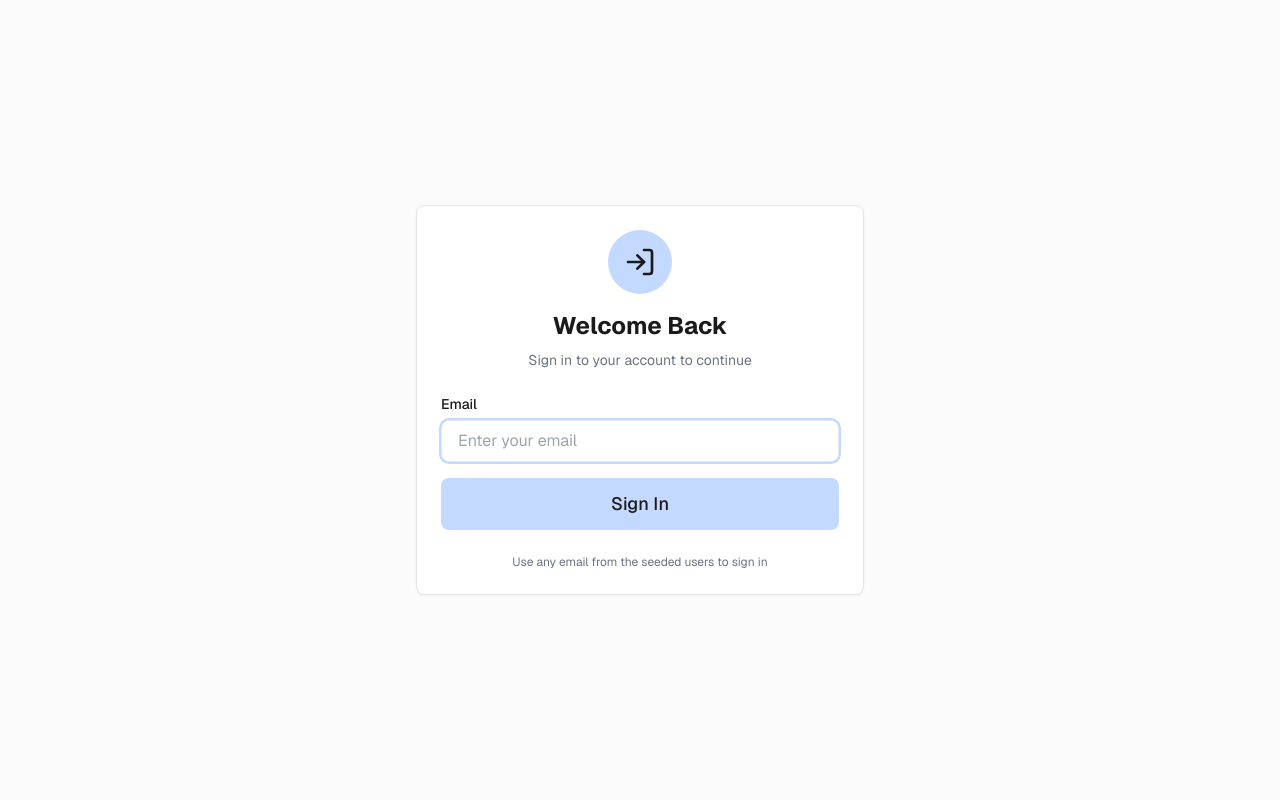
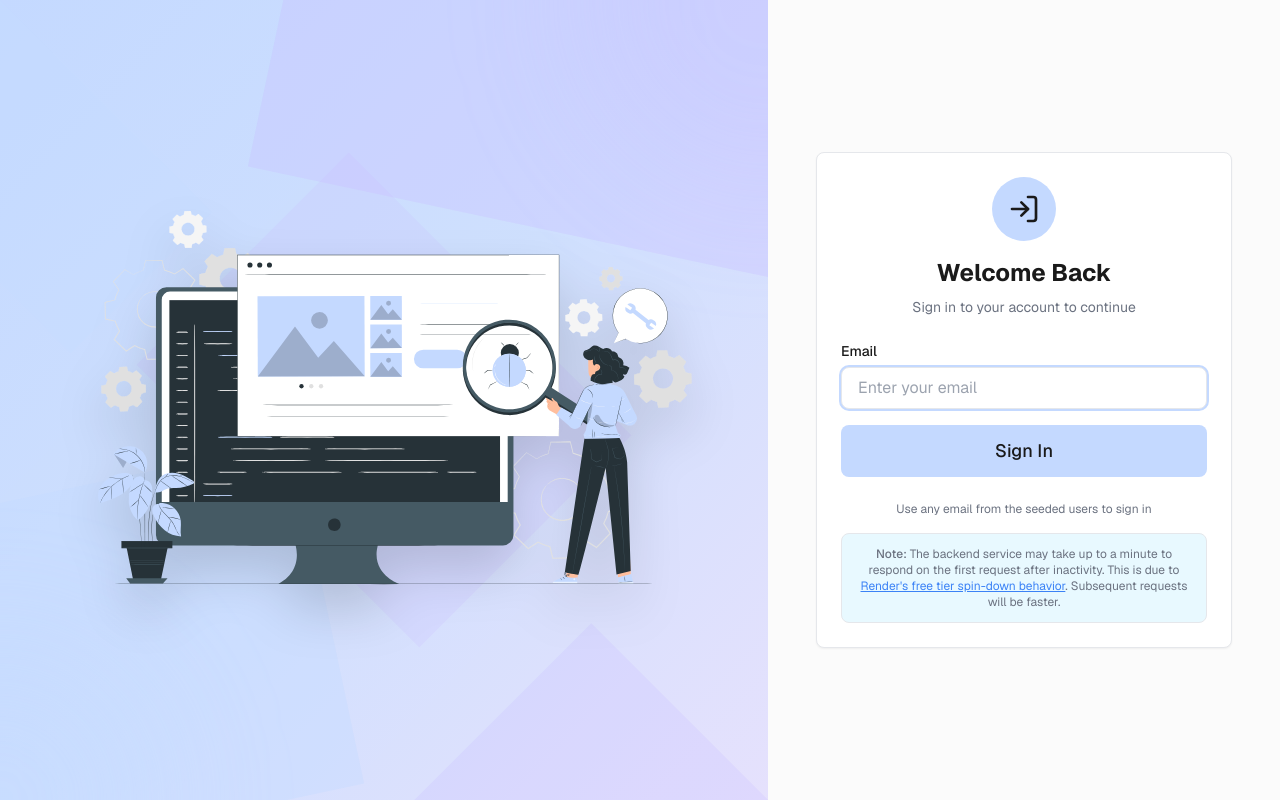
Before and after one commit to syedhisham/bxtrack-issue-tracker-client, a Next.js app: page /sign-in in a window 1280 px wide. Built offline with nearby package versions, Linux system fonts and the light colour scheme; no server answers.

Commit message:
feat: enhance NotFound and SignIn pages with illustration components for improved user experience

```diff
--- a/app/(auth)/sign-in/page.tsx
+++ b/app/(auth)/sign-in/page.tsx
@@ -7,6 +7,7 @@ import { useAuthStore } from "@/store/authStore";
 import { Button } from "@/components/ui/Button";
 import { Input } from "@/components/ui/Input";
 import { Card } from "@/components/ui/Card";
+import { IllustrationContainer } from "@/components/ui/IllustrationContainer";
 
 export default function SignInPage() {
   const [email, setEmail] = useState("");
@@ -54,7 +55,12 @@ export default function SignInPage() {
   };
 
   return (
-    <div className="min-h-screen flex items-center justify-center bg-background px-4">
+    <div className="min-h-screen flex bg-background">
+      {/* Image Section - Hidden on mobile, visible on md and above */}
+      <IllustrationContainer imageSrc="/assets/auth-image.svg" />
+
+      {/* Form Section */}
+      <div className="w-full md:w-1/2 lg:w-2/5 flex items-center justify-center p-4 md:p-8 lg:p-12">
         <Card className="w-full max-w-md">
           <div className="text-center mb-6">
             <div className="inline-flex items-center justify-center w-16 h-16 rounded-full bg-primary mb-4">
@@ -92,7 +98,23 @@ export default function SignInPage() {
           <p className="mt-6 text-xs text-center text-text-secondary">
             Use any email from the seeded users to sign in
           </p>
+
+          <div className="mt-4 p-3 rounded-lg bg-surface border border-border">
+            <p className="text-xs text-text-secondary text-center">
+              <span className="font-medium">Note:</span> The backend service may take up to a minute to respond on the first request after inactivity. This is due to{" "}
+              <a
+                href="https://render.com/docs/free"
+                target="_blank"
+                rel="noopener noreferrer"
+                className="text-blue-500 underline"
+              >
+                Render's free tier spin-down behavior
+              </a>
+              . Subsequent requests will be faster.
+            </p>
+          </div>
         </Card>
+      </div>
     </div>
   );
 }
--- a/app/not-found.tsx
+++ b/app/not-found.tsx
@@ -3,11 +3,17 @@ import Link from "next/link";
 import { FileQuestion } from "lucide-react";
 import { Button } from "@/components/ui/Button";
 import { Card } from "@/components/ui/Card";
+import { IllustrationContainer } from "@/components/ui/IllustrationContainer";
 
 export default function NotFound() {
   return (
-    <div className="min-h-screen flex items-center justify-center bg-background px-4">
-      <Card className="w-full max-w-md text-center">
+    <div className="min-h-screen flex bg-background">
+      {/* Image Section - Hidden on mobile, visible on md and above */}
+      <IllustrationContainer imageSrc="/assets/not-found.svg" imageAlt="404 illustration" />
+
+      {/* Content Section */}
+      <div className="w-full md:w-1/2 lg:w-2/5 flex items-center justify-center p-4 md:p-8 lg:p-12">
+        <Card className="w-full max-w-md text-center">
         <div className="inline-flex items-center justify-center w-20 h-20 rounded-full bg-primary mb-6">
           <FileQuestion className="h-10 w-10 text-text-primary" />
         </div>
@@ -25,6 +31,7 @@ export default function NotFound() {
           </Link>
         </div>
       </Card>
+      </div>
     </div>
   );
 }
--- /dev/null
+++ b/components/ui/IllustrationContainer.tsx
@@ -0,0 +1,49 @@
+import React from "react";
+
+interface IllustrationContainerProps {
+  imageSrc: string;
+  imageAlt?: string;
+  className?: string;
+}
+
+export const IllustrationContainer: React.FC<IllustrationContainerProps> = ({
+  imageSrc,
+  imageAlt = "Illustration",
+  className = "",
+}) => {
+  return (
+    <div className={`hidden md:flex md:w-1/2 lg:w-3/5 items-center justify-center relative overflow-hidden p-8 lg:p-12 ${className}`}>
+      {/* Base gradient background */}
+      <div className="absolute inset-0 bg-gradient-to-br from-primary via-primary/80 to-secondary/40"></div>
+
+      {/* Angled geometric shapes */}
+      <div className="absolute top-0 right-0 w-full h-full">
+        {/* Top-right angled shape */}
+        <div className="absolute top-0 right-0 w-[600px] h-[400px] bg-secondary/30 transform rotate-12 origin-top-right -translate-y-1/4 translate-x-1/4"></div>
+        {/* Bottom-left angled shape */}
+        <div className="absolute bottom-0 left-0 w-[500px] h-[350px] bg-primary/40 transform -rotate-12 origin-bottom-left translate-y-1/4 -translate-x-1/4"></div>
+        {/* Center diagonal shape */}
+        <div className="absolute top-1/2 left-1/2 w-[400px] h-[300px] bg-secondary/20 transform rotate-45 origin-center -translate-x-1/2 -translate-y-1/2"></div>
+        {/* Top-left small angle */}
+        <div className="absolute top-0 left-0 w-[300px] h-[200px] bg-primary/30 transform rotate-45 origin-top-left"></div>
+        {/* Bottom-right small angle */}
+        <div className="absolute bottom-0 right-0 w-[350px] h-[250px] bg-secondary/25 transform -rotate-45 origin-bottom-right"></div>
+      </div>
+
+      {/* Decorative blur elements */}
+      <div className="absolute top-0 right-0 w-96 h-96 bg-secondary/20 rounded-full blur-3xl -translate-y-1/2 translate-x-1/2"></div>
+      <div className="absolute bottom-0 left-0 w-80 h-80 bg-primary/30 rounded-full blur-3xl translate-y-1/2 -translate-x-1/2"></div>
+
+      {/* Content */}
+      <div className="relative z-10 w-full max-w-2xl h-full flex items-center justify-center">
+        <div className="w-full h-full flex items-center justify-center p-4">
+          <img
+            src={imageSrc}
+            alt={imageAlt}
+            className="w-full h-auto max-h-[800px] object-contain drop-shadow-2xl"
+          />
+        </div>
+      </div>
+    </div>
+  );
+};
```
Also changed, not shown: public/assets/auth-image.svg (added), public/assets/not-found.svg (added). Lines whose indentation alone changed are shown as unchanged.
